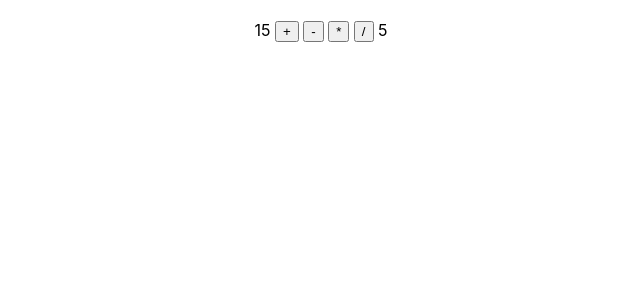
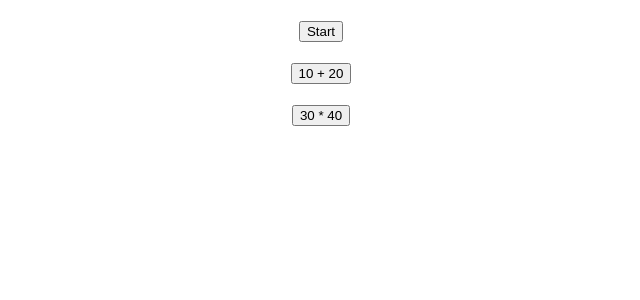
Before and after one commit to ZUZPAIZXsep/app1, a React (Create React App) app: page / in a window 1280 px wide. Shown: the top 300 px of the page, without its empty margins (319-959 px from the left). Built offline with nearby package versions, Linux system fonts and the light colour scheme.

Commit message:
add event-data
add event-data

```diff
--- a/src/App.js
+++ b/src/App.js
@@ -1,9 +1,8 @@
 import React from 'react';
-import Banner from './banner'
-import { Calculator } from './calculator';
+import {EventData2} from './event-data';
 
 
 export default function App() {
 
-  return <Calculator/>
+  return <EventData2/>
 }
--- /dev/null
+++ b/src/event-data.js
@@ -0,0 +1,22 @@
+import React from 'react'
+export function EventData2() {
+    const onClickStartStop = (ev) => {
+        let t = ev.target.innerText
+        let s = (t === 'Start') ? 'Stop' : 'Start'
+        ev.target.innerText = s
+    }
+
+    const onClickAdd = (ev) => {
+        let t = ev.target.innerText
+        let r = eval(t)
+        alert(`${t} = ${r}`)
+    }
+
+    return (
+        <div style={{textAlign:'center', marginTop:20}}>
+            <button onClick={(ev) => onClickStartStop(ev)}>Start</button><br/><br/>
+            <button onClick={(ev) => onClickAdd(ev)}>10 + 20</button><br/><br/>
+            <button onClick={(ev) => onClickAdd(ev)}>30 * 40</button><br/><br/>
+        </div>
+        )
+    }
```
